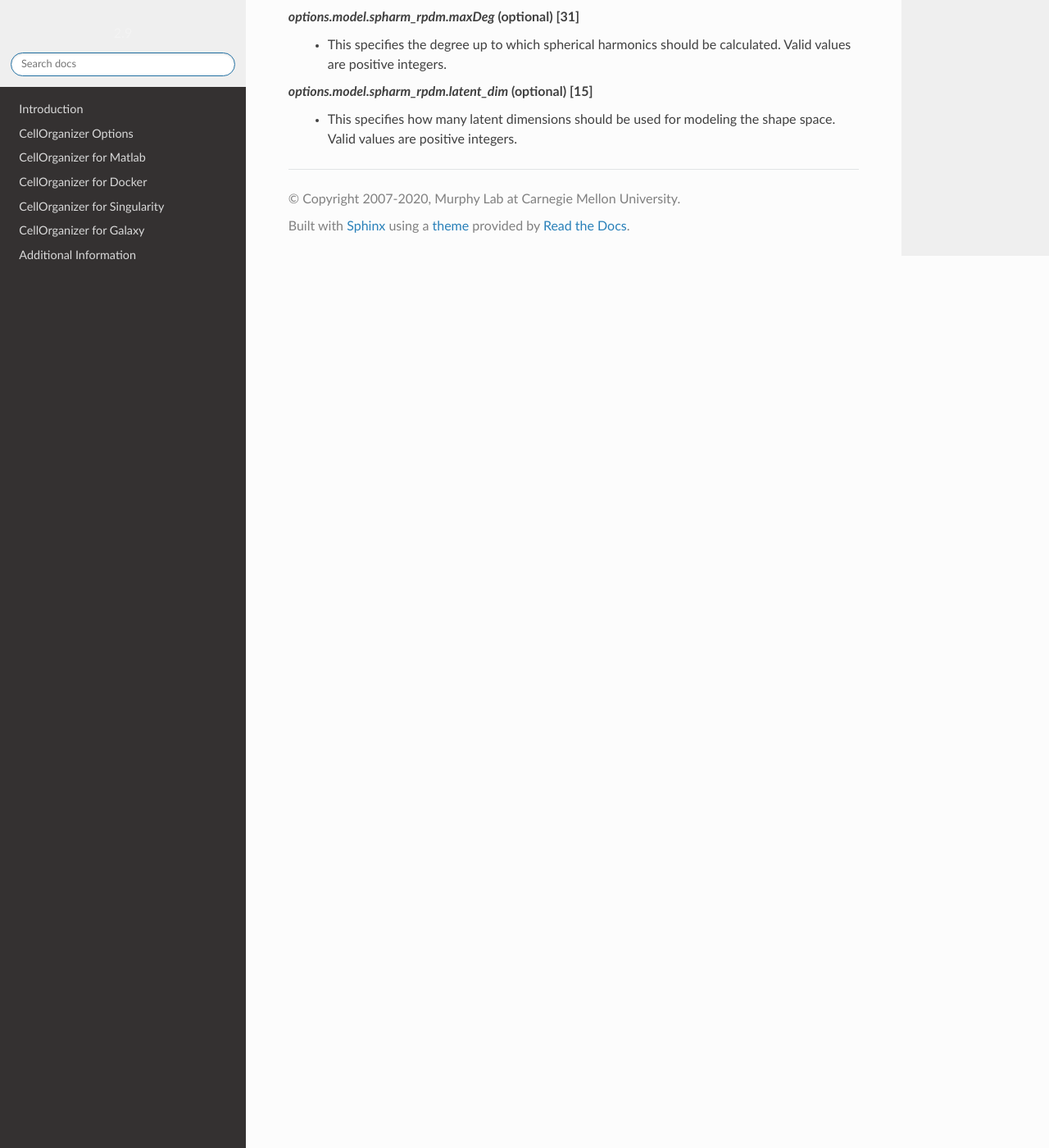
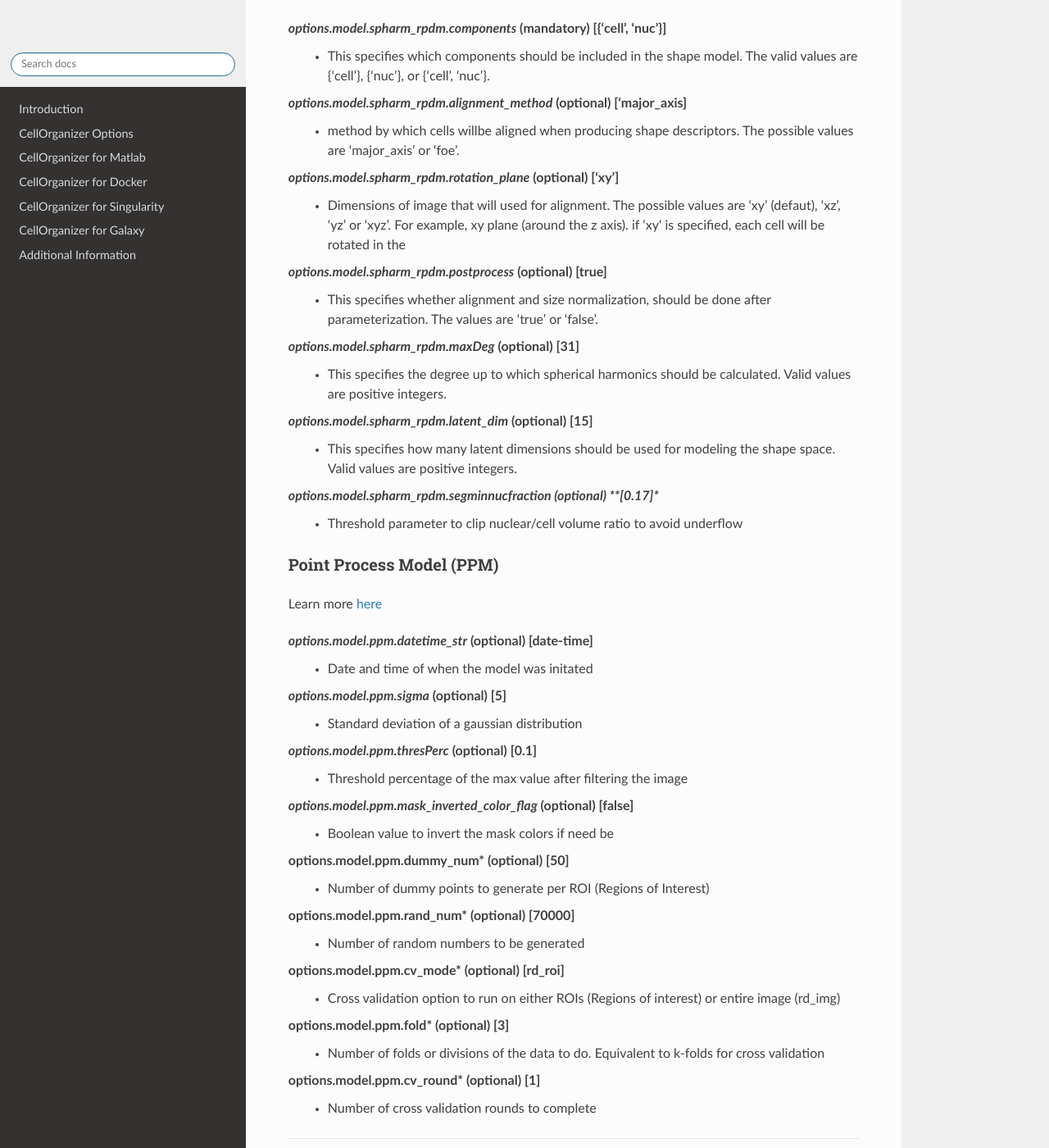
Before and after one commit to murphygroup/cellorganizer-documentation_old, a Sphinx documentation site: the page built from source/chapters/cellorganizer_options/img2slml_options.rst, in a window 1280 px wide and 1400 px high, scrolled down 4267 px. Shown: the whole window at 82% size. Built offline with Sphinx 7.4.7 and the Read the Docs theme 2.0.0, drawn with Linux system fonts in a browser that asks for light colours; some of the changed text lies outside the part shown.

Commit message:
updates to img2slml documentation to account for demo3DShapeLoc - SPHARM & PPM portions

```diff
--- a/source/chapters/cellorganizer_options/img2slml_options.rst
+++ b/source/chapters/cellorganizer_options/img2slml_options.rst
@@ -54,8 +54,26 @@
 *options.model.filename* (optional) **['model.mat']**
     * Holds the output filename.
 
+*options.resolution* (optional) **[empty]**
+    * Holds the information of the dimensionality of the images
+
+*options.min_obj_size* (optional) **[empty]**
+    * Threshold value for determining whether the object should be saved
+
+*options.if_skip_cell_nuclear_model* (optional) **[false]**
+    * Boolean condition to skip building a nuclear model
+
 *options.downsampling* (optional) **[[1,1,1]]**
     * The downsampling vector to be used during preprocessing.
+
+*options.python_path* (optional) **[empty]**
+    * local python path for calling point process model building.
+
+*options.verbose* (optional) **[false]**
+    * display extended information
+
+*options.is_demo* (optional) **[true]**
+    * specifies if model is running as a demo which will use inhouse images
 
 
 Nuclear shape submodel
@@ -174,3 +192,37 @@
 
 *options.model.spharm_rpdm.latent_dim* (optional) **[15]**
     * This specifies how many latent dimensions should be used for modeling the shape space. Valid values are positive integers.
+
+*options.model.spharm_rpdm.segminnucfraction (optional) **[0.17]**
+    * Threshold parameter to clip nuclear/cell volume ratio to avoid underflow
+
+Point Process Model (PPM)
+^^^^^^^^^^^^^^^^^^^
+Learn more `here <https://www.ncbi.nlm.nih.gov/pmc/articles/PMC5308220/pdf/nihms847685.pdf>`_
+
+*options.model.ppm.datetime_str* (optional) **[date-time]**
+    * Date and time of when the model was initated
+
+*options.model.ppm.sigma* (optional) **[5]**
+    * Standard deviation of a gaussian distribution
+
+*options.model.ppm.thresPerc* (optional) **[0.1]**
+    * Threshold percentage of the max value after filtering the image
+
+*options.model.ppm.mask_inverted_color_flag* (optional) **[false]**
+    * Boolean value to invert the mask colors if need be
+
+options.model.ppm.dummy_num* (optional) **[50]**
+    * Number of dummy points to generate per ROI (Regions of Interest)
+
+options.model.ppm.rand_num* (optional) **[70000]**
+    * Number of random numbers to be generated
+
+options.model.ppm.cv_mode* (optional) **[rd_roi]**
+    * Cross validation option to run on either ROIs (Regions of interest) or entire image (rd_img)
+
+options.model.ppm.fold* (optional) **[3]**
+    * Number of folds or divisions of the data to do. Equivalent to k-folds for cross validation
+
+options.model.ppm.cv_round* (optional) **[1]**
+    * Number of cross validation rounds to complete
```
Also changed, not shown: source/chapters/cellorganizer_options/slml2img_options.rst (deleted, +0 -196 lines).
